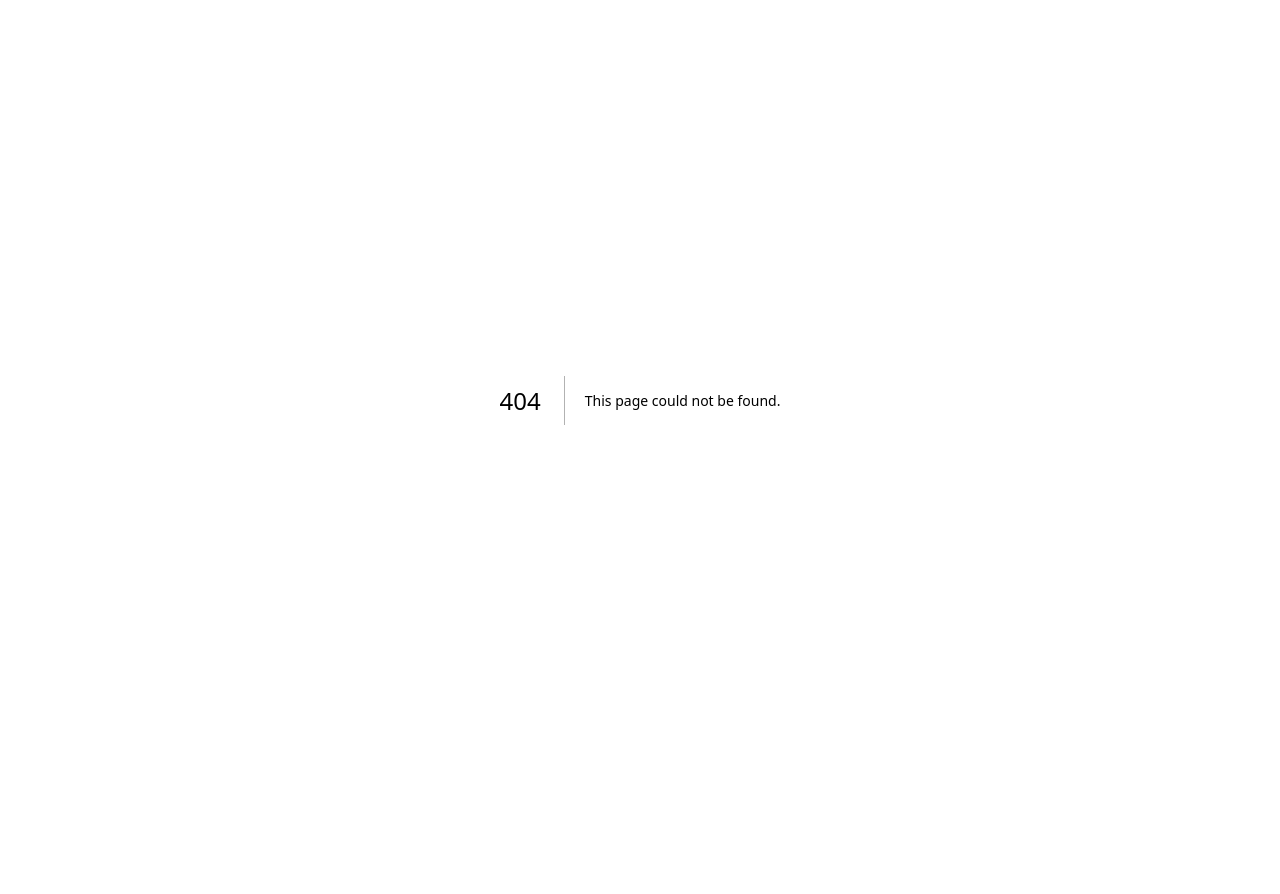
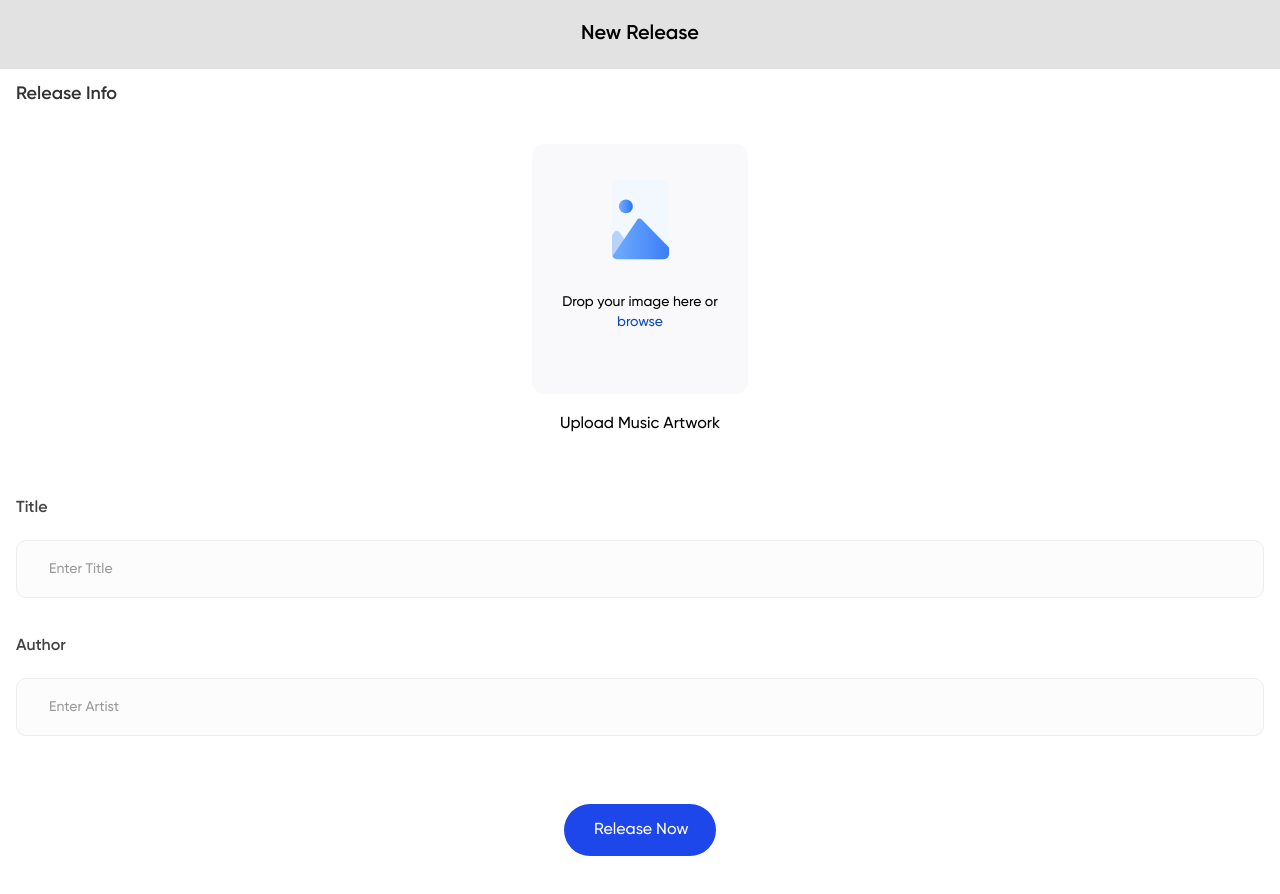
Before and after one commit to TertychnyiRoma/nextjs-albums, a Next.js app: page /add-album in a window 1280 px wide. Before the commit this address had no page. Shown: the top 894 px of the page. Before the commit the page ends 800 px from the top, so only its background shows below. Built offline with nearby package versions, Linux system fonts and the light colour scheme.

Commit message:
Create "add-album" page

```diff
--- /dev/null
+++ b/src/app/add-album/page.tsx
@@ -0,0 +1,26 @@
+/* eslint-disable @next/next/no-img-element */
+import { gilroy } from '../fonts';
+import { AddNewAlbumForm } from '@/components/albums/AddNewAlbumForm';
+
+const AddAlbumPage = () => {
+  return (
+    <div className={`pb-12 ${gilroy.className}`}>
+      <div
+        className='border-b border-[#E2E2E2] bg-[#E2E2E2] py-5
+          text-center text-xl font-semibold'
+      >
+        New Release
+      </div>
+      <div className='mx-auto max-w-screen-2xl'>
+        <div className='px-4 pt-3'>
+          <div className='mb-9 text-[18px] font-semibold text-[#323232]'>
+            Release Info
+          </div>
+          <AddNewAlbumForm />
+        </div>
+      </div>
+    </div>
+  );
+};
+
+export default AddAlbumPage;
--- a/src/app/page.tsx
+++ b/src/app/page.tsx
@@ -1,13 +1,24 @@
 import { AlbumInfo } from '@/components/albums/AlbumInfo';
 import { AlbumSearch } from '@/components/albums/AlbumSearch';
+import { Button } from '@/components/forms/Button';
+import Link from 'next/link';
 
 const HomePage = () => (
   <div className='min-h-screen px-3 pb-[100px] pt-8 lg:bg-[#F8F8F8] lg:px-12 lg:pb-[102px]'>
-    <h1 className='mb-[18px] px-[10px] text-[18px] font-semibold lg:text-[24px] lg:text-[#151B35]'>
-      Album
-    </h1>
-    <AlbumSearch />
-    <AlbumInfo />
+    <div className='mx-auto max-w-screen-2xl'>
+      <div className='mb-[18px] flex items-center justify-between'>
+        <h1 className='px-[10px] text-[18px] font-semibold lg:text-[24px] lg:text-[#151B35]'>
+          Album
+        </h1>
+        <Link href='/add-album'>
+          <Button className='!p-[12px] text-sm' tabIndex={-1}>
+            + New Release
+          </Button>
+        </Link>
+      </div>
+      <AlbumSearch />
+      <AlbumInfo />
+    </div>
   </div>
 );
 
--- /dev/null
+++ b/src/components/albums/AddNewAlbumForm/index.tsx
@@ -0,0 +1,107 @@
+/* eslint-disable @next/next/no-img-element */
+'use client';
+
+import { Button } from '@/components/forms/Button';
+import { Input } from '@/components/forms/Input';
+import { Label } from '@/components/forms/Label';
+import { DropImage } from '@/components/icons/DropImage';
+import { useAlbumsStore } from '@/providers/albums-store-provider';
+import type { Album } from '@/types/Album';
+import { useRouter } from 'next/navigation';
+import { useForm } from 'react-hook-form';
+
+type FormData = {
+  title: string;
+  artistName: string;
+  image: FileList;
+};
+
+export const AddNewAlbumForm = () => {
+  const router = useRouter();
+  const { albums, setAlbums } = useAlbumsStore((state) => state);
+  const {
+    register,
+    handleSubmit,
+    formState: { errors },
+    watch,
+  } = useForm<FormData>();
+  const image = watch('image');
+  const imageSrc = image?.length ? URL.createObjectURL(image[0]) : null;
+
+  const onSubmit = (data: FormData) => {
+    const newAlbum: Album = {
+      id: albums.length + 1,
+      title: data.title,
+      artist: {
+        fullName: data.artistName,
+      },
+      coverUrl: URL.createObjectURL(data.image[0]),
+    };
+
+    setAlbums([...albums, newAlbum]);
+
+    router.push('/');
+  };
+
+  return (
+    <form
+      method='GET'
+      onSubmit={handleSubmit(onSubmit)}
+      className='flex flex-col'
+    >
+      <div
+        className='relative mx-auto mb-[18px] flex h-[250px] w-[216px]
+            flex-col items-center rounded-[13px] bg-[#F9F9FB]'
+      >
+        <div className='mb-8 mt-9'>
+          {imageSrc ? (
+            <img
+              src={imageSrc}
+              alt='image'
+              className='h-20 w-[57px] rounded object-cover'
+            />
+          ) : (
+            <DropImage />
+          )}
+        </div>
+        <div className='px-[10px] text-center text-sm font-medium'>
+          Drop your image here or <span className='text-[#0D4AB6]'>browse</span>
+        </div>
+        <input
+          type='file'
+          className='absolute left-0 top-0 h-full w-full opacity-0 file:hidden'
+          {...register('image', { required: true })}
+        />
+      </div>
+      {errors.image && (
+        <span className='text-center text-red-500'>This field is required</span>
+      )}
+      <div className='mb-[60px] text-center font-medium'>
+        Upload Music Artwork
+      </div>
+      <div className='mb-9 flex flex-col gap-5'>
+        <Label htmlFor='title'>Title</Label>
+        <Input
+          id='title'
+          placeholder='Enter Title'
+          {...register('title', { required: true })}
+        />
+        {errors.title && (
+          <span className='text-red-500'>This field is required</span>
+        )}
+      </div>
+      <div className='mb-[68px] flex flex-col gap-5'>
+        <Label htmlFor='artistName'>Author</Label>
+        <Input
+          id='artistName'
+          placeholder='Enter Artist'
+          {...register('artistName', { required: true })}
+        />
+        {errors.artistName && (
+          <span className='text-red-500'>This field is required</span>
+        )}
+      </div>
+      <Button className='self-center'>Release Now</Button>
+    </form>
+  );
+};
--- /dev/null
+++ b/src/components/forms/Button/index.tsx
@@ -0,0 +1,13 @@
+import type { ComponentProps, FC, PropsWithChildren } from 'react';
+
+type Props = ComponentProps<'button'> & PropsWithChildren;
+
+export const Button: FC<Props> = ({ className, children, ...props }) => (
+  <button
+    className={`w-[152px] whitespace-nowrap rounded-[80px] bg-[#1D47EB]
+        px-[30px] py-[14px] text-white transition-opacity hover:opacity-80 ${className}`}
+    {...props}
+  >
+    {children}
+  </button>
+);
--- /dev/null
+++ b/src/components/forms/Input/index.tsx
@@ -0,0 +1,26 @@
+import {
+  forwardRef,
+  type ComponentProps,
+  type FC,
+  ForwardRefRenderFunction,
+} from 'react';
+import cn from 'classnames';
+
+export const InputWithForwardedRef: ForwardRefRenderFunction<
+  HTMLInputElement,
+  ComponentProps<'input'>
+> = ({ className, ...props }, ref) => (
+  <input
+    type='text'
+    className={cn(
+      'rounded-[10px] border-[1px] border-[#EDEDED] bg-[#FCFCFC] px-8 py-4',
+      'ring-slate-300 placeholder:text-sm placeholder:font-medium placeholder:text-[#9B9B9B]',
+      'focus:outline-none focus:ring',
+      className,
+    )}
+    {...props}
+    ref={ref}
+  />
+);
+
+export const Input = forwardRef(InputWithForwardedRef);
--- /dev/null
+++ b/src/components/forms/Label/index.tsx
@@ -0,0 +1,13 @@
+import type { ComponentProps, FC, PropsWithChildren } from 'react';
+import cn from 'classnames';
+
+type Props = ComponentProps<'label'> & PropsWithChildren;
+
+export const Label: FC<Props> = ({ className, children, ...props }) => (
+  <label
+    {...props}
+    className={cn('w-fit font-semibold text-[#444444]', className)}
+  >
+    {children}
+  </label>
+);
--- /dev/null
+++ b/src/components/icons/DropImage/index.tsx
@@ -0,0 +1,111 @@
+import type { ComponentProps, FC } from 'react';
+
+export const DropImage: FC<ComponentProps<'svg'>> = ({ ...props }) => (
+  <svg
+    width='57'
+    height='80'
+    viewBox='0 0 57 80'
+    fill='none'
+    xmlns='http://www.w3.org/2000/svg'
+    {...props}
+  >
+    <rect width='57' height='79.2439' rx='5' fill='#F3F8FE' />
+    <mask
+      id='mask0_911_2934'
+      style={{ maskType: 'alpha' }}
+      maskUnits='userSpaceOnUse'
+      x='0'
+      y='0'
+      width='57'
+      height='80'
+    >
+      <rect width='57' height='79.2439' rx='5' fill='#F3F8FE' />
+    </mask>
+    <g mask='url(#mask0_911_2934)'>
+      <g filter='url(#filter0_f_911_2934)'>
+        <path
+          d='M2.42462 52.0776C3.62106 50.4021 6.11103 50.4022 7.30747 52.0776L29.7725 83.5373C31.1904 85.5229 29.771 88.2806 27.3311 88.2806H-17.599C-20.0389 88.2806 -21.4584 85.5229 -20.0404 83.5372L2.42462 52.0776Z'
+          fill='#B6D3FB'
+        />
+      </g>
+      <path
+        d='M25.0525 39.8908C26.1154 38.3165 28.3553 38.1138 29.6835 39.4717L67.0013 77.6221C68.8591 79.5213 67.5135 82.7198 64.8567 82.7198H1.78188C-0.622157 82.7198 -2.0497 80.0336 -0.704503 78.0412L25.0525 39.8908Z'
+        fill='url(#paint0_linear_911_2934)'
+      />
+    </g>
+    <g filter='url(#filter1_f_911_2934)'>
+      <circle
+        cx='13.9024'
+        cy='26.4146'
+        r='6.95122'
+        fill='url(#paint1_linear_911_2934)'
+      />
+    </g>
+    <defs>
+      <filter
+        id='filter0_f_911_2934'
+        x='-21.6035'
+        y='49.8208'
+        width='52.9395'
+        height='39.46'
+        filterUnits='userSpaceOnUse'
+        colorInterpolationFilters='sRGB'
+      >
+        <feFlood floodOpacity='0' result='BackgroundImageFix' />
+        <feBlend
+          mode='normal'
+          in='SourceGraphic'
+          in2='BackgroundImageFix'
+          result='shape'
+        />
+        <feGaussianBlur
+          stdDeviation='0.5'
+          result='effect1_foregroundBlur_911_2934'
+        />
+      </filter>
+      <filter
+        id='filter1_f_911_2934'
+        x='5.95117'
+        y='18.4634'
+        width='15.9023'
+        height='15.9023'
+        filterUnits='userSpaceOnUse'
+        colorInterpolationFilters='sRGB'
+      >
+        <feFlood floodOpacity='0' result='BackgroundImageFix' />
+        <feBlend
+          mode='normal'
+          in='SourceGraphic'
+          in2='BackgroundImageFix'
+          result='shape'
+        />
+        <feGaussianBlur
+          stdDeviation='0.5'
+          result='effect1_foregroundBlur_911_2934'
+        />
+      </filter>
+      <linearGradient
+        id='paint0_linear_911_2934'
+        x1='7.4337'
+        y1='30.8052'
+        x2='63.6645'
+        y2='32.3223'
+        gradientUnits='userSpaceOnUse'
+      >
+        <stop stopColor='#6BA8FD' />
+        <stop offset='1' stopColor='#3679F6' />
+      </linearGradient>
+      <linearGradient
+        id='paint1_linear_911_2934'
+        x1='9.02175'
+        y1='17.6341'
+        x2='19.3328'
+        y2='17.8024'
+        gradientUnits='userSpaceOnUse'
+      >
+        <stop stopColor='#6BA8FD' />
+        <stop offset='1' stopColor='#3679F6' />
+      </linearGradient>
+    </defs>
+  </svg>
+);
--- a/src/types/Album.ts
+++ b/src/types/Album.ts
@@ -4,10 +4,5 @@ export type Album = {
   artist: {
     fullName: string;
   };
-  tracks: [
-    {
-      title: string;
-    },
-  ];
   coverUrl: string;
 };
```
Also changed, not shown: public/images/album-cover.png (deleted).
